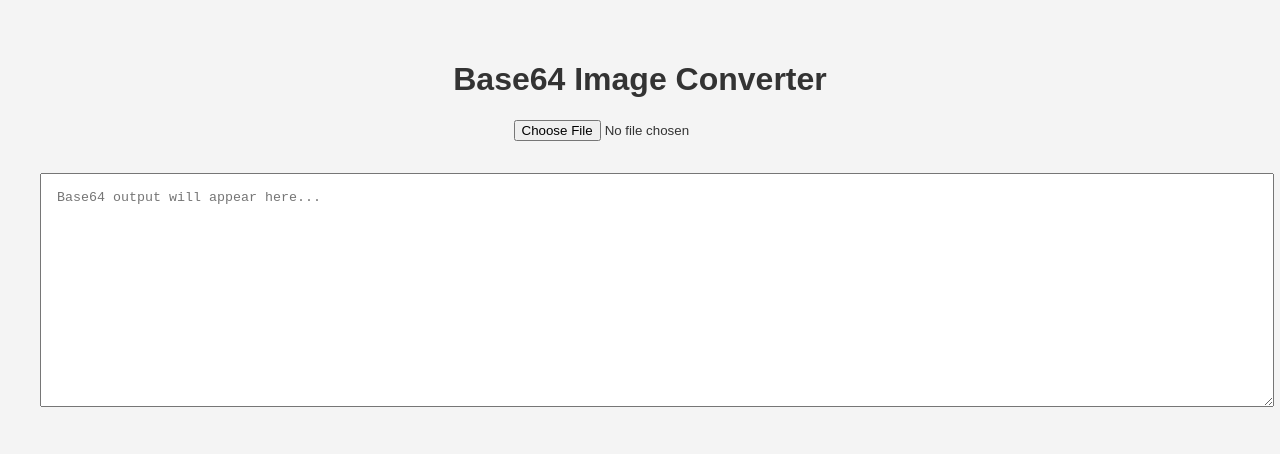
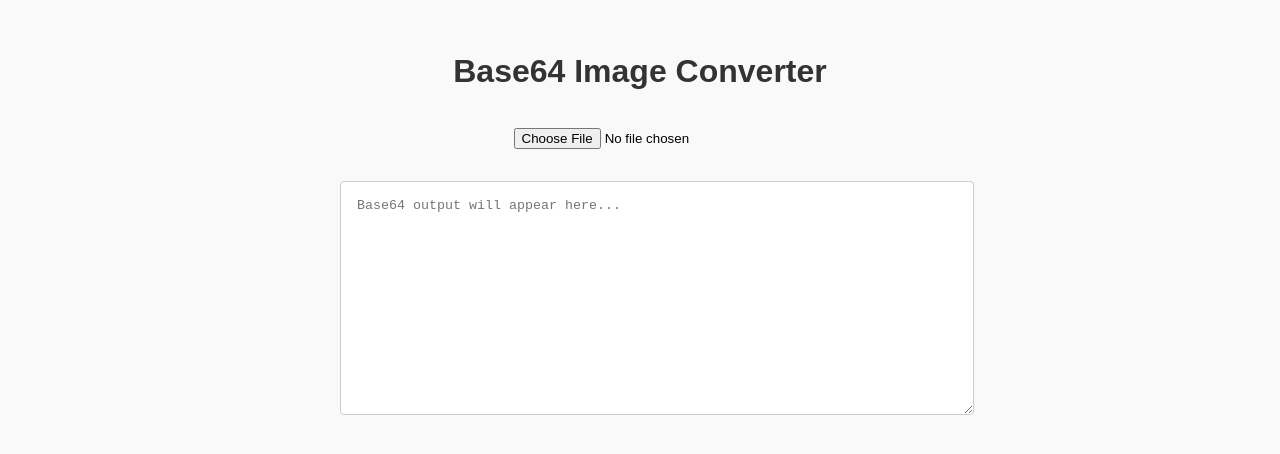
Before and after one commit to sabinychungath/base64converter, a plain HTML site: page base64converter.html in a window 1280 px wide. Drawn offline with Linux system fonts and the light colour scheme.

Commit message:
Update base64converter.html

```diff
--- a/base64converter.html
+++ b/base64converter.html
@@ -6,16 +6,17 @@
   <style>
     body {
       font-family: Arial, sans-serif;
+      background: #f9f9f9;
       padding: 2rem;
-      background: #f4f4f4;
+      max-width: 600px;
+      margin: auto;
+      text-align: center;
+    }
+    h1 {
       color: #333;
     }
-    h1 {
-      text-align: center;
-    }
     input[type="file"] {
-      display: block;
-      margin: 1rem auto;
+      margin: 1rem 0;
     }
     textarea {
       width: 100%;
@@ -24,6 +25,8 @@
       padding: 1rem;
       font-family: monospace;
       resize: vertical;
+      border: 1px solid #ccc;
+      border-radius: 4px;
     }
   </style>
 </head>
```
